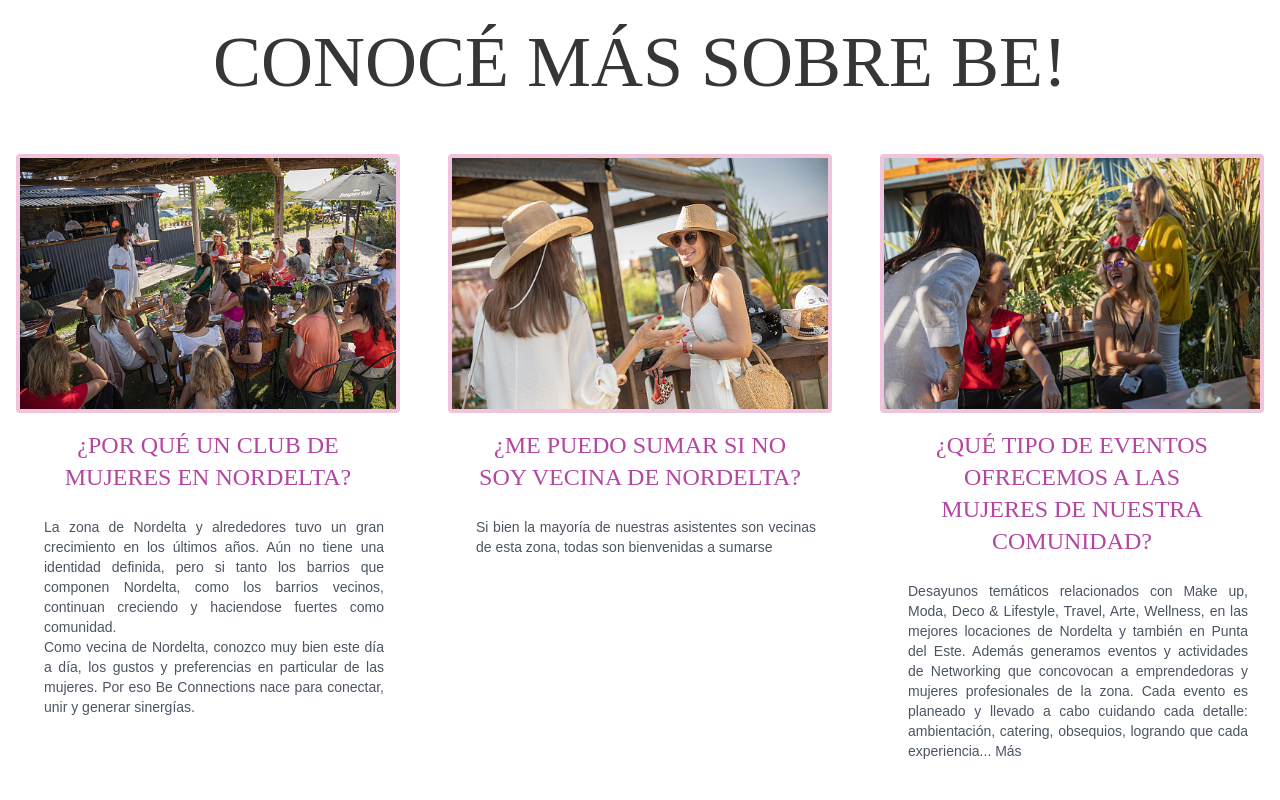
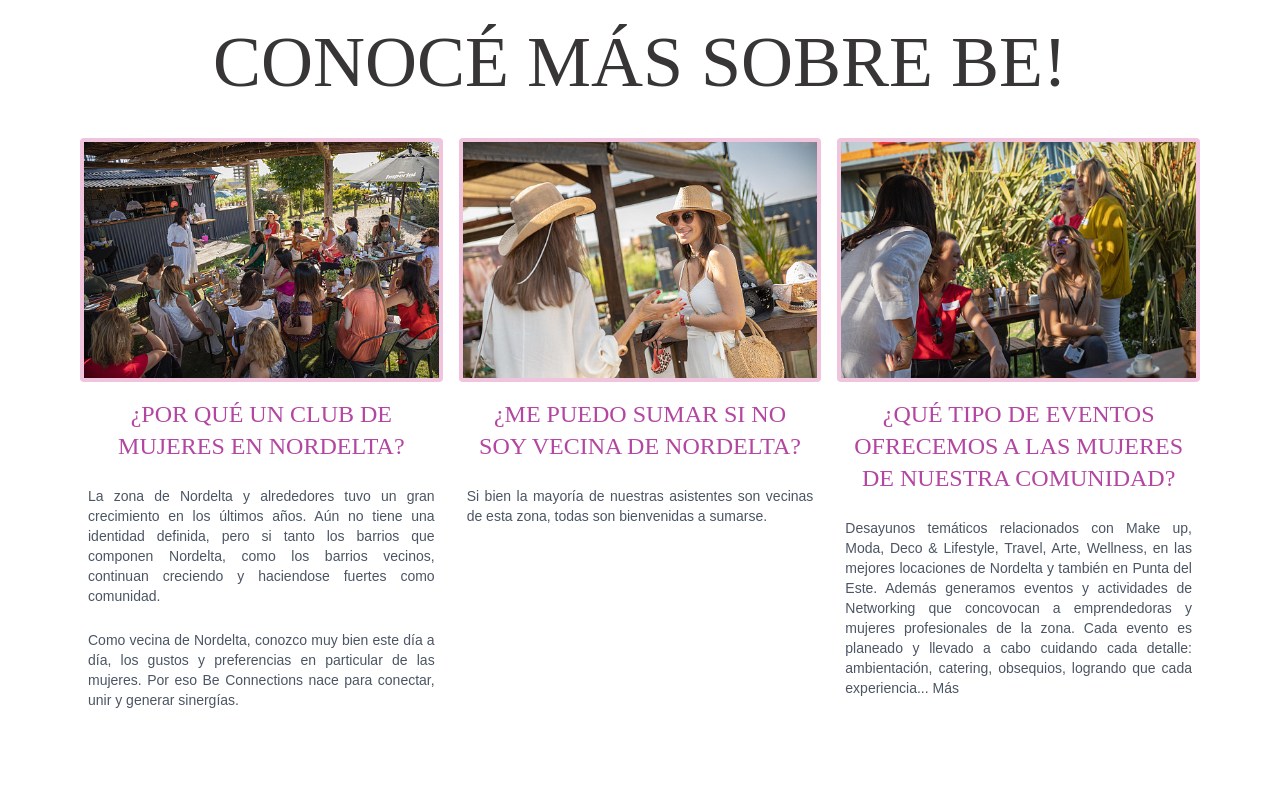
Before and after one commit to JuanPanizzi/Be-connection, a React (Vite) app: page /#/ in a window 1280 px wide. Shown: the part 2160-2960 px from the top of the page. Built offline with nearby package versions, Linux system fonts and the light colour scheme.

Commit message:
avances resizing conocer be

```diff
--- /dev/null
+++ b/src/componentes/home/CardConocerMas.tsx
@@ -0,0 +1,29 @@
+
+interface CardConocerMasProps {
+    imagen: string;       // Si es una URL o ruta de imagen
+    titulo: string;       // El título del card
+    p1: string;           // Primer párrafo
+    p2?: string;           // Segundo párrafo
+    span?: string;
+}
+
+
+export const CardConocerMas = ({ imagen, titulo, p1, p2, span }: CardConocerMasProps) => {
+    return (
+        <>
+            <div className="col-span-1   p-4 sm:p-2 lg:p-0  text-center">
+                <img
+                    src={imagen}
+                    alt="Imagen 1"
+                    className="w-full h-auto mb-4 rounded border-4 border-rosa1 min-[590px]:max-w-[490px] min-[590px]:mx-auto"
+                />
+                <div className='text-center lg:px-0 '>
+
+                    <h3 className="sm:text-sm  md:text-base lg:text-2xl md:text-justify lg:text-center  lora text-purple1 sm:px-2  lg:px-3 ">{titulo}</h3>
+                    <p className="sm:text-sm md:text-sm text-gray-600 montserrat mt-2 lora text-justify md:text-justify  lg:mx-auto sm:px-2  lg:py-4">{p1} {span && span} </p>
+                    {p2 && <p className="sm:text-sm md:text-sm text-gray-600 montserrat mt-2 lora text-justify md:text-justify  lg:mx-auto sm:px-2 " >{p2}</p>}
+                </div>
+            </div>
+        </>
+    )
+}
--- a/src/componentes/home/ConocerMás.tsx
+++ b/src/componentes/home/ConocerMás.tsx
@@ -1,60 +1,36 @@
 import conocemas3 from '../../beConnection_Assets/home-imagnees/3-conoce-mas.png'
 import conocemas4 from '../../beConnection_Assets/home-imagnees/4-conoce-mas.png'
 import conocemas5 from '../../beConnection_Assets/home-imagnees/5-conoce-mas.png'
+import { CardConocerMas } from './CardConocerMas'
 
 export const ConocerMás = () => {
+
+  const infoCards = [{
+    imagen: conocemas3,  titulo: '¿POR QUÉ UN CLUB DE MUJERES EN NORDELTA?', p1: 'La zona de Nordelta y alrededores tuvo un gran crecimiento en los últimos años. Aún no tiene una identidad definida, pero si tanto los barrios que componen Nordelta, como los barrios vecinos, continuan creciendo y haciendose fuertes como comunidad.', p2: 'Como vecina de Nordelta, conozco muy bien este día a día, los gustos y preferencias en particular de las mujeres. Por eso Be Connections nace para conectar, unir y generar sinergías.'
+  },
+  {
+    imagen: conocemas4,  titulo: '¿ME PUEDO SUMAR SI NO SOY VECINA DE NORDELTA?', p1: 'Si bien la mayoría de nuestras asistentes son vecinas de esta zona, todas son bienvenidas a sumarse.', p2: ''
+  },
+  {
+    imagen: conocemas5,  titulo: '¿QUÉ TIPO DE EVENTOS OFRECEMOS A LAS MUJERES DE NUESTRA COMUNIDAD?', p1: 'Desayunos temáticos relacionados con Make up, Moda, Deco & Lifestyle, Travel, Arte, Wellness, en las mejores locaciones de Nordelta y también en Punta del Este. Además generamos eventos y actividades de Networking que concovocan a emprendedoras y mujeres profesionales de la zona. Cada evento es planeado y llevado a cabo cuidando cada detalle: ambientación, catering, obsequios, logrando que cada experiencia...', p2: '', span: ' Más'
+  },
+]
+
   return (
     <>
-      <section className="xl:max-w-[1700px] 2xl:max-w-[2000px] xl:mx-auto py-20 lg:py-32 ">
-      <div className="text-center pb-10 ">
-        <h2 className="text-2xl lg:text-6xl font-thin sm:text-4xl xl:text-7xl 2xl:text-7xl">CONOCÉ MÁS SOBRE BE!</h2>
-      </div>
-      <div className="grid md:grid-cols-3 md:flex-row  gap-4 px-6 xl:px-0 xl:justify-between ">
-        {/* Tarjeta 1 */}
-        <div className="col-span-1   p-4  text-center">
-          <img
-            src={conocemas3}
-            alt="Imagen 1"
-            className="w-full h-auto mb-4 rounded border-4 border-rosa1 min-[590px]:max-w-[490px] min-[590px]:mx-auto"
-          />
-          <div className='text-center lg:px-4'>
+      <section className="xl:max-w-[2000px] mx-auto lg:px-5 xl:px-20 xl:mx-auto py-20 lg:py-32 ">
+        <div className="text-center pb-10 ">
+          <h2 className="text-2xl lg:text-6xl font-thin sm:text-4xl xl:text-7xl 2xl:text-7xl">CONOCÉ MÁS SOBRE BE!</h2>
+        </div>
+        <div className="grid md:grid-cols-3 md:flex-row  gap-4 px-6 sm:px-0 xl:px-0 xl:justify-between ">
+          {
+            infoCards.map(({imagen, titulo, span, p1, p2}, index )=> (
+              <CardConocerMas key={index} titulo={titulo} p1={p1} p2={p2} imagen={imagen} span={span} />
+            ))
+          }
 
-          <h3 className="sm:text-sm  lg:text-2xl md:text-justify lg:text-center  lora text-purple1  lg:px-3 ">¿POR QUÉ UN CLUB DE MUJERES EN NORDELTA?</h3>
-          <p className="sm:text-sm text-gray-600 montserrat mt-2 lora text-justify md:text-justify  lg:mx-auto lg:pl-3 lg:py-4">La zona de Nordelta y alrededores tuvo un gran crecimiento en los últimos años. Aún no tiene una identidad definida, pero si tanto los barrios que componen Nordelta, como los barrios vecinos, continuan creciendo y haciendose fuertes como comunidad.
-          <br /> Como vecina de Nordelta, conozco muy bien este día a día, los gustos y preferencias en particular de las mujeres. Por eso Be Connections nace para conectar, unir y generar sinergías. </p>
-          </div>
         </div>
-
-        {/* Tarjeta 2 */}
-        <div className="col-span-1   p-4  text-center">
-          <img
-            src={conocemas4}
-            alt="Imagen 2"
-            className="w-full h-auto mb-4 rounded border-4 border-rosa1 min-[590px]:max-w-[490px] min-[590px]:mx-auto"
-          />
-          <div className='text-center lg:px-4'>
-
-         <h3 className="sm:text-sm lg:text-2xl lg:text-center lora text-purple1  md:text-justify lg:px-3">¿ME PUEDO SUMAR SI NO SOY VECINA DE NORDELTA?</h3>
-          <p className="sm:text-sm text-gray-600 montserrat mt-2 lora text-justify md:text-justify  lg:mx-auto lg:pl-3 lg:py-4">Si bien la mayoría de nuestras asistentes son vecinas de esta zona, todas son bienvenidas a sumarse</p>
-          </div>
-        </div>
-
-        {/* Tarjeta 3 */}
-        <div className="col-span-1   p-4  text-center">
-          <img
-            src={conocemas5}
-            alt="Imagen 3"
-            className="w-full h-auto mb-4 rounded border-4 border-rosa1 min-[590px]:max-w-[490px] min-[590px]:mx-auto"
-          />
-          <div className='text-center lg:px-4'>
-          <h3 className="sm:text-sm lg:text-2xl lg:text-center lora text-purple1   md:text-justify lg:px-3">¿QUÉ TIPO DE EVENTOS OFRECEMOS A LAS MUJERES DE NUESTRA COMUNIDAD?</h3>
-          <p className="sm:text-sm text-gray-600 montserrat mt-2 lora text-justify md:text-justify   lg:mx-auto lg:pl-3 lg:py-4">Desayunos temáticos relacionados con Make up, Moda, Deco & Lifestyle, Travel, Arte, Wellness, en las mejores locaciones de Nordelta y también en Punta del Este.
-Además generamos eventos y actividades de Networking que concovocan a emprendedoras y mujeres profesionales de la zona.
-Cada evento es planeado y llevado a cabo cuidando cada detalle: ambientación, catering, obsequios, logrando que cada experiencia... Más</p>
-</div>
-        </div>
-      </div>
-    </section>
+      </section>
 
     </>
   )
```
